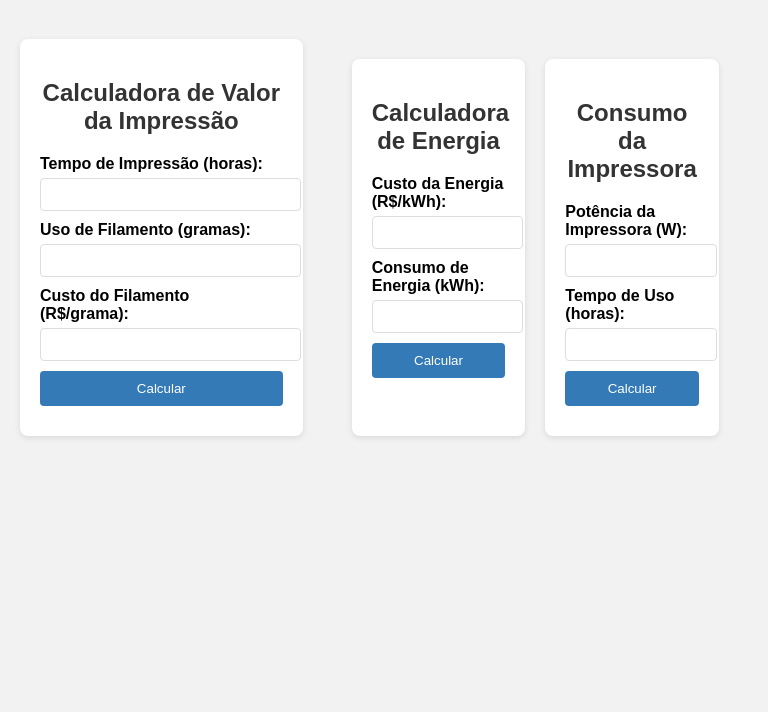
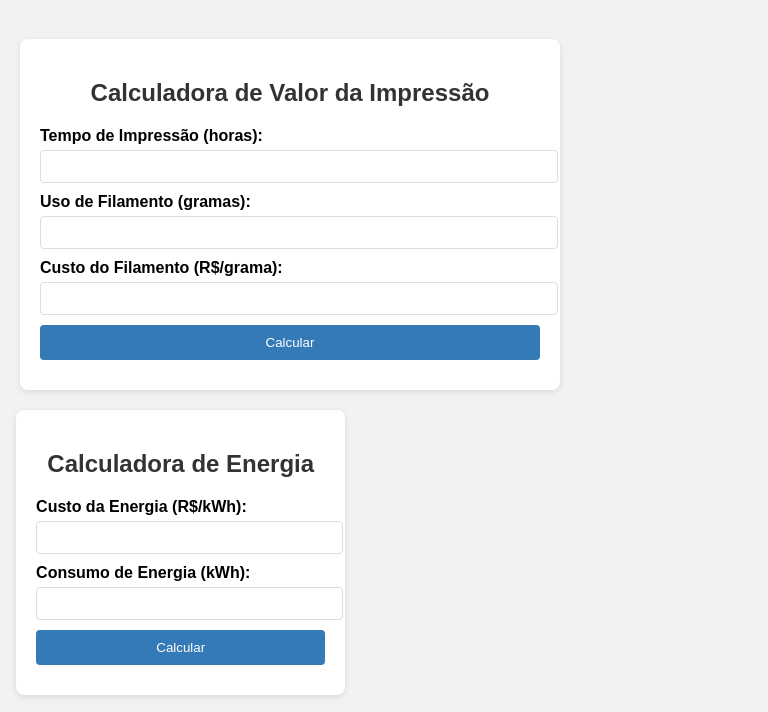
Before and after one commit to LukemExtreme/3D-printing-calculator-BRL, a website: page index.html in a window 768 px wide. Shown: the part 61-773 px from the top of the page. Drawn offline with Linux system fonts and the light colour scheme.

Commit message:
Update mobile estiloDoSite1.css

```diff
--- a/estiloDoSite1.css
+++ b/estiloDoSite1.css
@@ -66,14 +66,14 @@ button {
 /* Calculadoras laterais */
 .side-calculators {
   display: flex;
-  flex-wrap: wrap;
-  justify-content: center;
+  flex-direction: column;
+  align-items: center;
   margin-top: 20px;
 }
 
 .energy-calculator, .printer-usage {
   width: 90%;
-  max-width: 400px;
+  max-width: 500px;
   background-color: #ffffff;
   padding: 20px;
   border-radius: 8px;
@@ -86,24 +86,22 @@ button {
 }
 
 /* Estilos para telas menores */
-@media screen and (min-width: 768px) {
+@media screen and (max-width: 768px) {
   .calculator-container {
-    flex-direction: row;
-    justify-content: center;
     align-items: flex-start;
   }
 
   .main-calculator {
-    width: 50%;
+    width: 90%;
   }
 
   .side-calculators {
-    flex-direction: row;
+    align-items: center;
   }
 
   .energy-calculator, .printer-usage {
-    width: 30%;
-    margin-bottom: 0;
-    margin-left: 20px;
+    width: 90%;
+    margin-bottom: 20px;
+    margin-left: 0;
   }
 }
```
